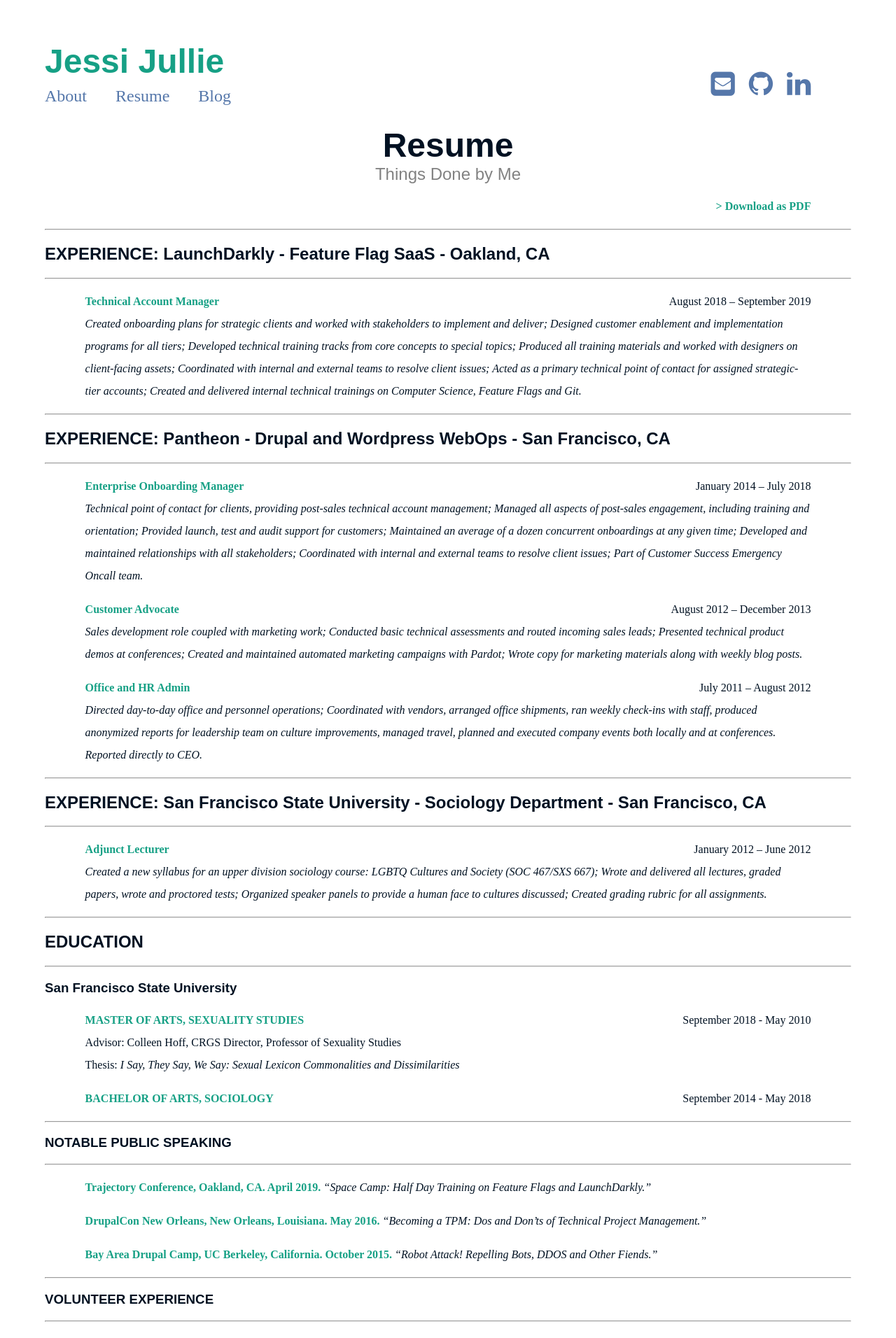
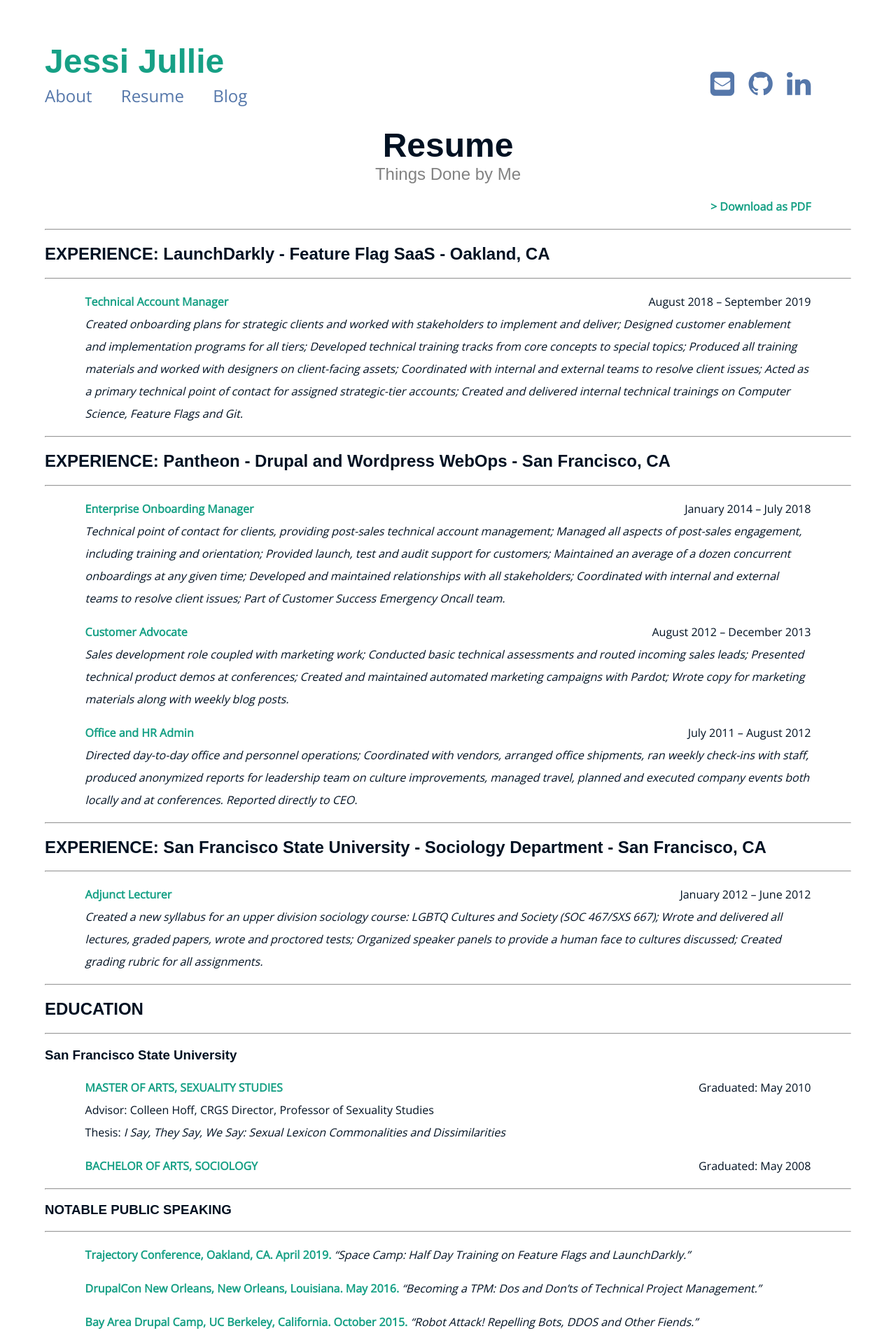
Before and after one commit to JessiJullie/JessiSite, a Jekyll site: the page built from resume.md, in a window 1280 px wide. Shown: the top 1912 px of the page at 70% size. Built offline with Jekyll 4.4.1, drawn with Linux system fonts in a browser that asks for light colours.

Commit message:
fixing typos and fonts

```diff
--- a/_includes/externals/styling.html
+++ b/_includes/externals/styling.html
@@ -7,4 +7,4 @@
 <link rel="stylesheet" href="{{ site.baseurl }}/assets/vendor/highlight/styles/agate.css">
 {% endif %}
 <link rel="stylesheet" href="{{ "/assets/vendor/font-awesome/css/font-awesome.css" | prepend: site.baseurl }}">
-<link href="https://fonts.googleapis.com/css?family=Quicksand" rel="stylesheet">
+<link href="https://fonts.googleapis.com/css?family=Quicksand|Open+Sans" rel="stylesheet">
--- a/assets/css/main.css
+++ b/assets/css/main.css
@@ -12,7 +12,7 @@
     text-decoration: none; }
 
   p, ul, ol, dl {
-    font-family: "Times New Roman", Georgia, serif;
+    font-family: 'Open Sans', sans-serif;
     font-size: 100%;
     font-weight: 500;
     font-kerning: auto;
--- a/resume.md
+++ b/resume.md
@@ -44,11 +44,11 @@ company events both locally and at conferences. Reported directly to CEO._
 ---------------
 
 ### San Francisco State University
-**MASTER OF ARTS, SEXUALITY STUDIES**  <span style="float: right; ">September 2018 - May 2010</span>
+**MASTER OF ARTS, SEXUALITY STUDIES**  <span style="float: right; ">Graduated: May 2010</span>
 <br>Advisor: Colleen Hoff, CRGS Director, Professor of Sexuality Studies<br>
 Thesis: *I Say, They Say, We Say: Sexual Lexicon Commonalities and Dissimilarities*
 
-**BACHELOR OF ARTS, SOCIOLOGY** <span style="float: right; ">September 2014 - May 2018</span>
+**BACHELOR OF ARTS, SOCIOLOGY** <span style="float: right; ">Graduated: May 2008</span>
 
 ***
 ### NOTABLE PUBLIC SPEAKING
```
